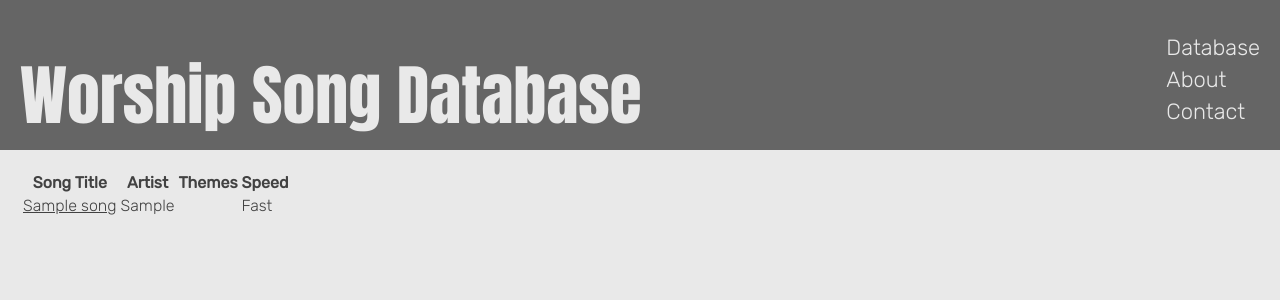
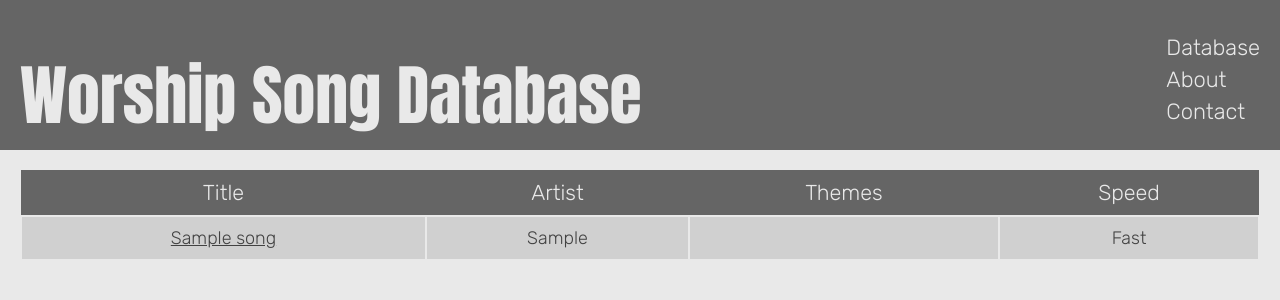
Before and after one commit to brandonchinn178/worshipmate-legacy, a Django app: page / in a window 1280 px wide. Shown: the top 300 px of the page. Run offline with Django 3.2, Linux system fonts and the light colour scheme; tables that the repository leaves empty hold one stand-in row (values such as "Sample post"); style sheets or scripts are compiled from the project's sources.

Commit message:
database style

```diff
--- a/site/static/scss/database.scss
+++ b/site/static/scss/database.scss
@@ -1,146 +1,24 @@
-// @import "colors";
+@import "colors";
 
-// header, footer, #content {
-//     min-width: 500px / .9;
-// }
-
-// #content {
-//     box-sizing: border-box;
-//     padding: 0 30px 80px;
-// }
-
-// .select2-container-multi {
-//     // font: ($font-size * 1.3) "Webly";
-//     margin: 5px;
-//     width: 50%;
-//     .select2-choices .select2-search-choice {
-//         // font: ($font-size * 1.2) "Webly";
-//         line-height: 1em;
-//         color: $red;
-//     }
-// }
-
-// .select2-results {
-//     // font: ($font-size * 1.3) "Webly";
-//     color: $red;
-// }
-
-// #song-table {
-//     width: 100%;
-//     min-width: 500px;
-//     border-collapse: collapse;
-//     // font: ($font-size * 1.2) "WeblyLight";
-//     color: $brown;
-//     th {
-//         background-color: $brown;
-//         background-image: url(vendor/tablesorter-unsorted.gif);
-//         background-position: 95% 50%;
-//         background-repeat: no-repeat;
-//         color: #FFF;
-//         height: 1.5em;
-//         cursor: pointer;
-
-//         &.tablesorter-headerAsc {
-//             background-image: url(vendor/tablesorter-asc.gif);
-//         }
-
-//         &.tablesorter-headerDesc {
-//             background-image: url(vendor/tablesorter-desc.gif);
-//         }
-
-//         &.sorter-false {
-//             background-image: none;
-//             cursor: default;
-//         }
-//     }
-//     tr.odd {
-//         background: $lightblue;
-//     }
-//     td, th {
-//         padding: .2em .5em;
-//         border: 1px solid $brown;
-//         text-align: center;
-//     }
-//     td {
-//         &:nth-child(1) {
-//             width: 30%;
-//         }
-//         &:nth-child(2) {
-//             width: 20%;
-//         }
-//         &:nth-child(3) {
-//             text-align: left;
-//             width: 45%;
-//             padding: 1px;
-//         }
-//         &:nth-child(4) {
-//             width: 5%;
-//         }
-//         button {
-//             cursor: pointer;
-//             border: 0;
-//             background: fade(darken(#FFF, 21%), 50%);
-//             color: $red;
-//             // font: ($font-size * 1.2) "WeblyLight";
-//             padding: 0;
-//             margin: 2px;
-//             :hover {
-//                 background: fade(#FFF, 70%);
-//             }
-//         }
-//     }
-// }
-
-// #content {
-//     h1 {
-//         margin-top: 0;
-//         span#artist {
-//             // font: small-caps ($font-size * 2) "Webly";
-//             margin-left: .5em;
-//             color: lighten($brown, 14%);
-//             &:before {
-//                 content: "/ ";
-//             }
-//         }
-//     }
-
-//     a#feedback {
-//         // font: small-caps italic ($font-size * 1.2) "Webly";
-//         color: $red;
-//         margin-left: 30px;
-//         &:hover {
-//             color: $orange;
-//         }
-//         &:before {
-//             content: "// ";
-//         }
-//     }
-// }
-
-// #songpdf {
-//     width: 100%;
-//     height: 700px;
-// }
-
-// #buttons-container {
-//     margin-top: 1em;
-//     width: 100%;
-//     text-align: center;
-//     .download a {
-//         margin: 0 .5em;
-//         button {
-//             font-family: "WeblyLight";
-//         }
-//     }
-//     .navigation {
-//         // font: ($font-size * 1.5) "WeblyLight";
-//         margin-top: 1em;
-//         overflow: hidden;
-//         .before {
-//             float: left;
-//         }
-//         .after {
-//             float: right;
-//         }
-//     }
-// }
+.songs-table {
+    width: 100%;
+    font-size: 18px;
+    text-align: center;
+    border-collapse: collapse;
+    td, th {
+        background: $table-gray-light;
+        padding: 10px;
+    }
+    td {
+        border: 2px solid $light-gray;
+    }
+    th {
+        background: $dark-gray;
+        color: $light-gray;
+        font-weight: 300;
+        font-size: 1.2em;
+    }
+    tr:nth-child(even) td {
+        background: $table-gray-dark;
+    }
+}
--- a/site/templates/site/database.html
+++ b/site/templates/site/database.html
@@ -2,10 +2,7 @@
 {% load staticfiles %}
 
 {% block head %}
-    <link rel="stylesheet" type="text/css" href="{% static 'css/vendor/select2.css' %}" />
-    <link rel="stylesheet" type="text/css" href="{% static 'css/database.css' %}" />
-    <script src="{% static 'js/vendor/select2.min.js' %}"></script>
-    <script src="{% static 'js/vendor/jquery.tablesorter.min.js' %}"></script>
+    <link rel="stylesheet" type="text/css" href="{% static 'css/database.css' %}">
     <script src="{% static 'js/database.js' %}"></script>
 {% endblock %}
 
@@ -13,7 +10,7 @@
     <table class="songs-table">
         <thead>
             <tr>
-                <th>Song Title</th>
+                <th>Title</th>
                 <th>Artist</th>
                 <th>Themes</th>
                 <th>Speed</th>
```
